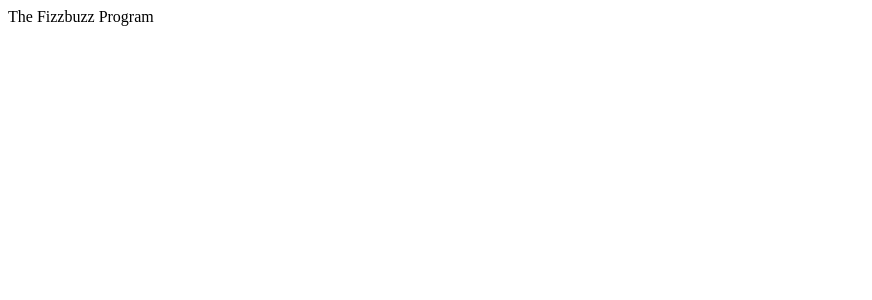
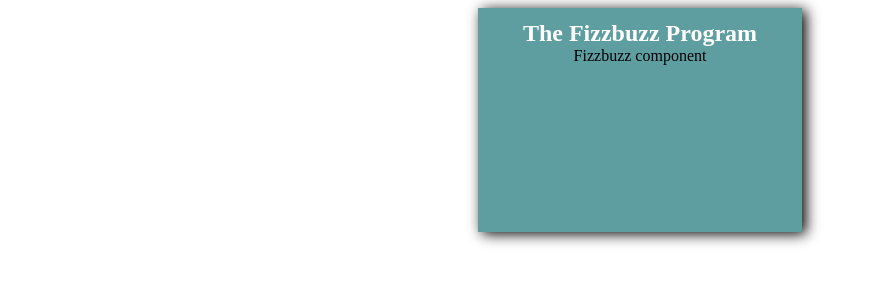
Before and after one commit to nk2962018/FizzbuzzFinal, a React (Create React App) app: page / in a window 1280 px wide. Shown: the top 300 px of the page, without its empty margins (0-872 px from the left). Built offline with nearby package versions, Linux system fonts and the light colour scheme.

Commit message:
Feat:add Fizzbuzz component.

```diff
--- a/src/components/App.js
+++ b/src/components/App.js
@@ -1,8 +1,10 @@
-
+import '../styles/App.css'
+import Fizzbuzz from './Fizzbuzz';
 function App() {
   return (
    <div className="App" data-testid="parent">
      <div className="heading-title" data-testid="header">The Fizzbuzz Program</div>
+     <Fizzbuzz/>
    </div>
   );
 }
--- /dev/null
+++ b/src/components/Fizzbuzz.js
@@ -0,0 +1,8 @@
+
+const Fizzbuzz = () => {
+return (
+    <div data-testid="fizzBuzz">Fizzbuzz component</div>
+  );
+};
+
+export default Fizzbuzz;
--- /dev/null
+++ b/src/styles/App.css
@@ -0,0 +1,17 @@
+.App {
+    text-align: center;
+    align-items: center;
+    margin: 0 auto;
+    padding:10px;
+    border:2px solid cadetblue;
+    width:300px;
+    height: 200px;
+    background-color:cadetblue;
+    box-shadow: 4px 2px 13px black;
+}
+
+.heading-title {
+    color:white;
+    font-size: 1.5rem;
+    font-weight: bold;
+}
```
Also changed, not shown: 2 other files (tests, documents, lock files or other folders).
